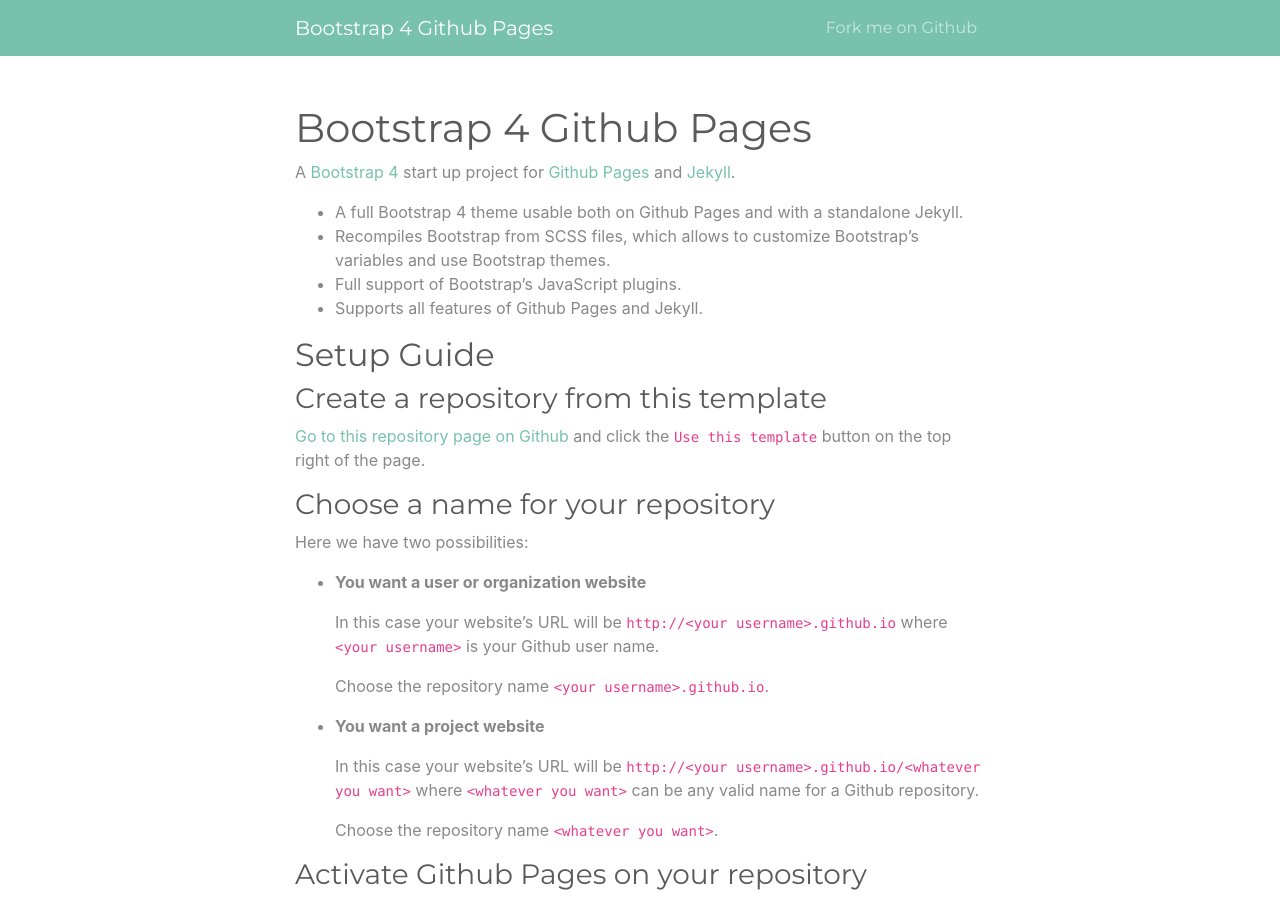
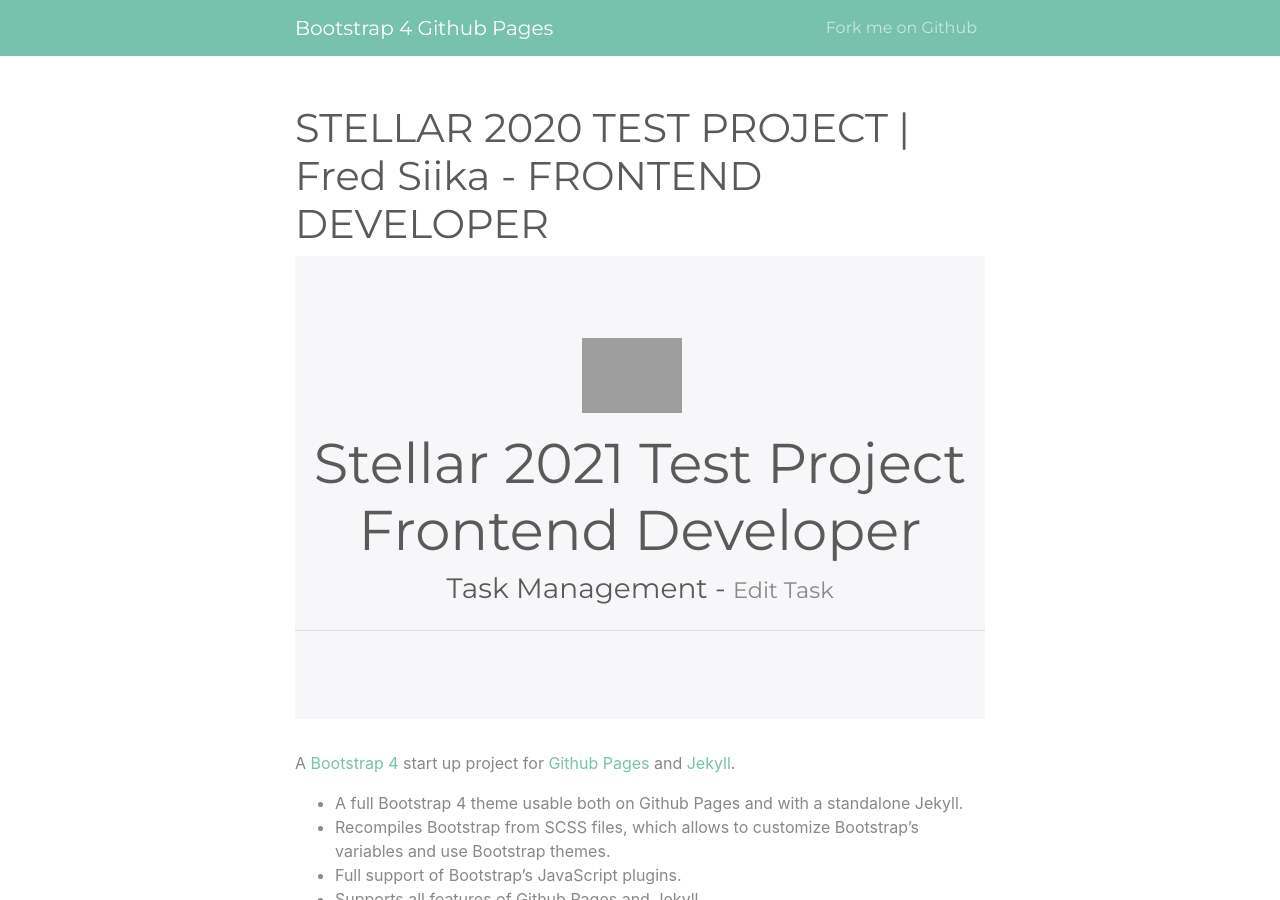
Before and after one commit to fredsiika/stellar-project, a Jekyll site: the page built from index.md, in a window 1280 px wide and 900 px high. Built offline with Jekyll 4.4.1, drawn with Linux system fonts in a browser that asks for light colours; grey boxes are pictures that could not be loaded.

Commit message:
Update index.md

```diff
--- a/index.md
+++ b/index.md
@@ -1,7 +1,25 @@
 ---
 layout: page
-title: Bootstrap 4 Github Pages
+title: STELLAR 2020 TEST PROJECT | Fred Siika - FRONTEND DEVELOPER
+output:
+includes:
+       in_header: GA_Script.html
 ---
+<div class="jumbotron jumbotron-fluid">
+      <nav class="nav justify-content-center">
+          <a class="navbar-brand" href="#">
+            <img src="https://cdn.shortpixel.ai/client/q_glossy,ret_img/https://boatrentalmanagement.com/wp-content/uploads/2018/11/stellarlogo_stack.png" width="100" height="100" style="object-fit: contain;" alt="">
+          </a>
+      </nav>
+      <h1 class="display-4" style="text-align: center;">
+        Stellar 2021 Test Project <br /> Frontend Developer
+      </h1>
+      <h3 class="text-center">
+        Task Management -
+        <small class="text-muted">Edit Task</small>
+      </h3>
+      <hr class="my-4">
+    </div>
 
 A [Bootstrap 4](https://getbootstrap.com/) start up project for [Github Pages](https://pages.github.com/) and [Jekyll](https://jekyllrb.com/).
 
```
